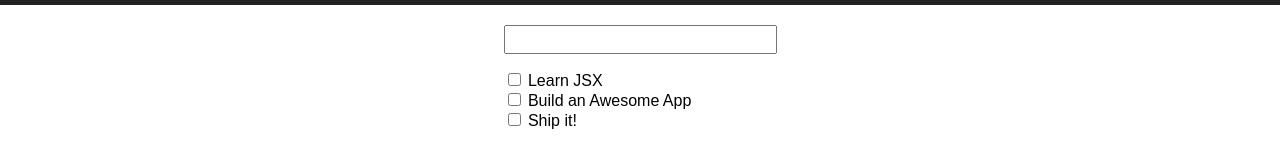
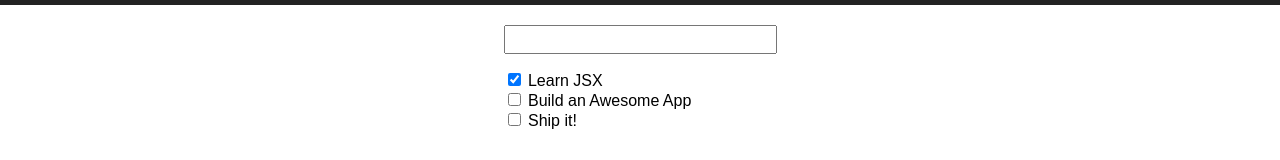
Before and after one commit to dinhmq1/build-your-first-quality-react-app, a React (Create React App) app: page / in a window 1280 px wide. Shown: the part 185-345 px from the top of the page. Built offline with nearby package versions, Linux system fonts and the light colour scheme.

Commit message:
render react ui based on initial state

```diff
--- a/src/App.js
+++ b/src/App.js
@@ -3,6 +3,27 @@ import logo from './logo.svg';
 import './App.css';
 
 class App extends Component {
+  // To give our component 'state', we'll start by adding a 'constructor' to add
+  // the component class add constructor keyword
+  constructor() {
+    // We'll want to call 'super' to make sure that the constructor for the component
+    // class that we're extending is called.
+    super()
+    // now we can define the 'state' for this component
+    // and set that to equal an empty object. The state object
+    // will contain whatever data structure or components needs to
+    // render properly. In our case, this will include a list of todos
+    this.state = {
+      // an array of 'todos' containing a list of objects,
+      // each object representing a todo.
+      todos: [
+        {id: 1, name: 'Learn JSX', isComplete: true},
+        {id: 2, name: 'Build an Awesome App', isComplete: false},
+        {id: 3, name: 'Ship it!', isComplete: false}
+      ]
+      // open chrome react-dev tool and view the array with state to verify
+    }
+  }
   render() {
     return (
       <div className="App">
@@ -10,16 +31,19 @@ class App extends Component {
           <img src={logo} className="App-logo" alt="logo" />
           <h2>React Todos</h2>
         </header>
-        {/* start by mocking a static version in jsx */}
         <div className="Todo-App">
           <form>
             <input type="text" />
           </form>
           <div>
             <ul>
-              <li><input type="checkbox" /> Learn JSX</li>
-              <li><input type="checkbox" /> Build an Awesome App</li>
-              <li><input type="checkbox" /> Ship it!</li>
+              {/* you will see this Warning: Each child in an array or iterator should have a unique "key" prop.
+                to fix it, use the key property. In this case, we'll use 'id' as the key
+              */}
+              {this.state.todos.map(todo =>
+                <li key={todo.id}>
+                  <input type="checkbox" defaultChecked={todo.isComplete} /> {todo.name}
+                </li>)}
             </ul>
           </div>
         </div>
```
